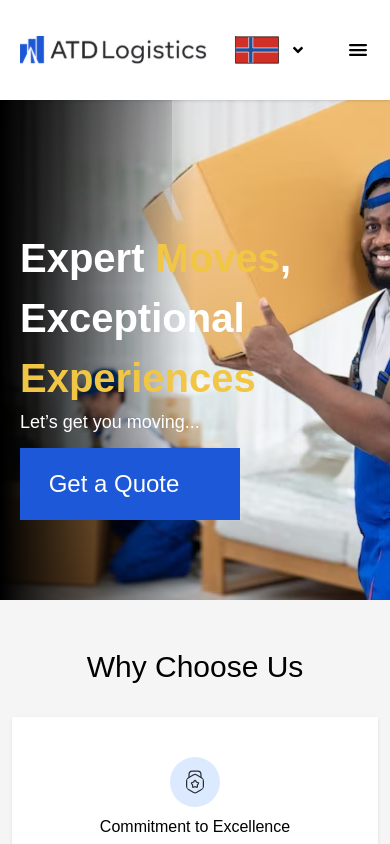
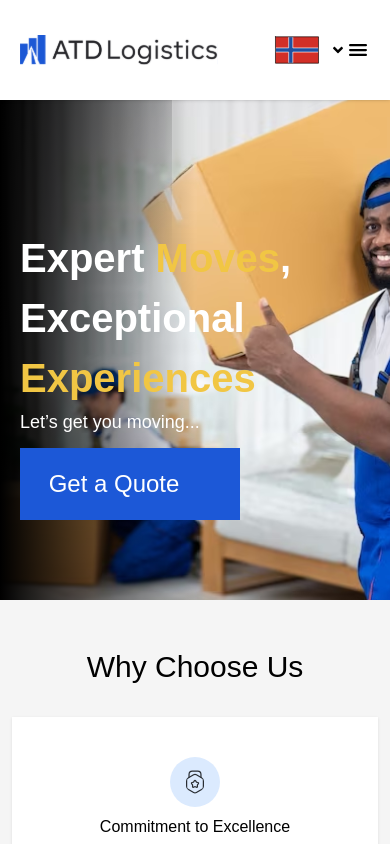
Before and after one commit to zuma-consults/moving-company, a React (Vite) app: page / in a window 390 px wide. Shown: the top 844 px of the page. Built offline with nearby package versions, Linux system fonts and the light colour scheme; some icons are missing.

Commit message:
Update Navbar.jsx

```diff
--- a/src/components/Navbar.jsx
+++ b/src/components/Navbar.jsx
@@ -37,9 +37,10 @@ function Navbar() {
           <Link to="/">
             <img
               src={"/atd-logo.svg"}
-              width={200}
+              // width={100}
               alt="ATD logistics Logo"
               height={200}
+              className="md:w-[150px] lg:w-[200px]"
             />
           </Link>
         </div>
@@ -47,9 +48,9 @@ function Navbar() {
           data-aos="fade-left"
           data-aos-duration="500"
           data-aos-easing="ease-in-out"
-          className="w-[50%]"
+          className="w-[50%] lg:text-base md:text-sm"
         >
-          <ul className="flex items-center justify-end  gap-10">
+          <ul className="flex items-center justify-end  lg:gap-10 md:gap-8">
             <li
               className={`hidden md:flex ${
                 isLinkActive("about") && "text-mc-primary2"
```
